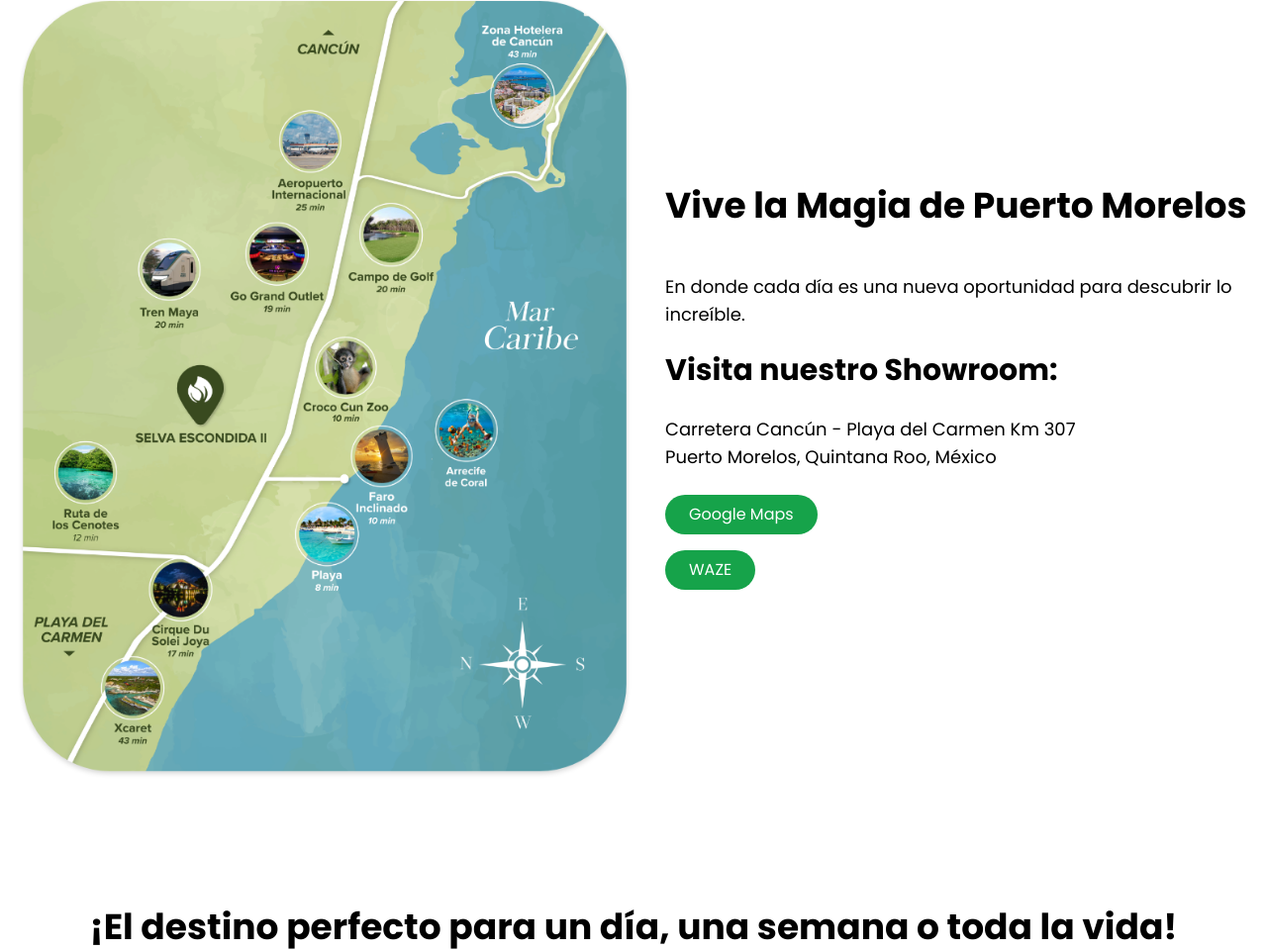
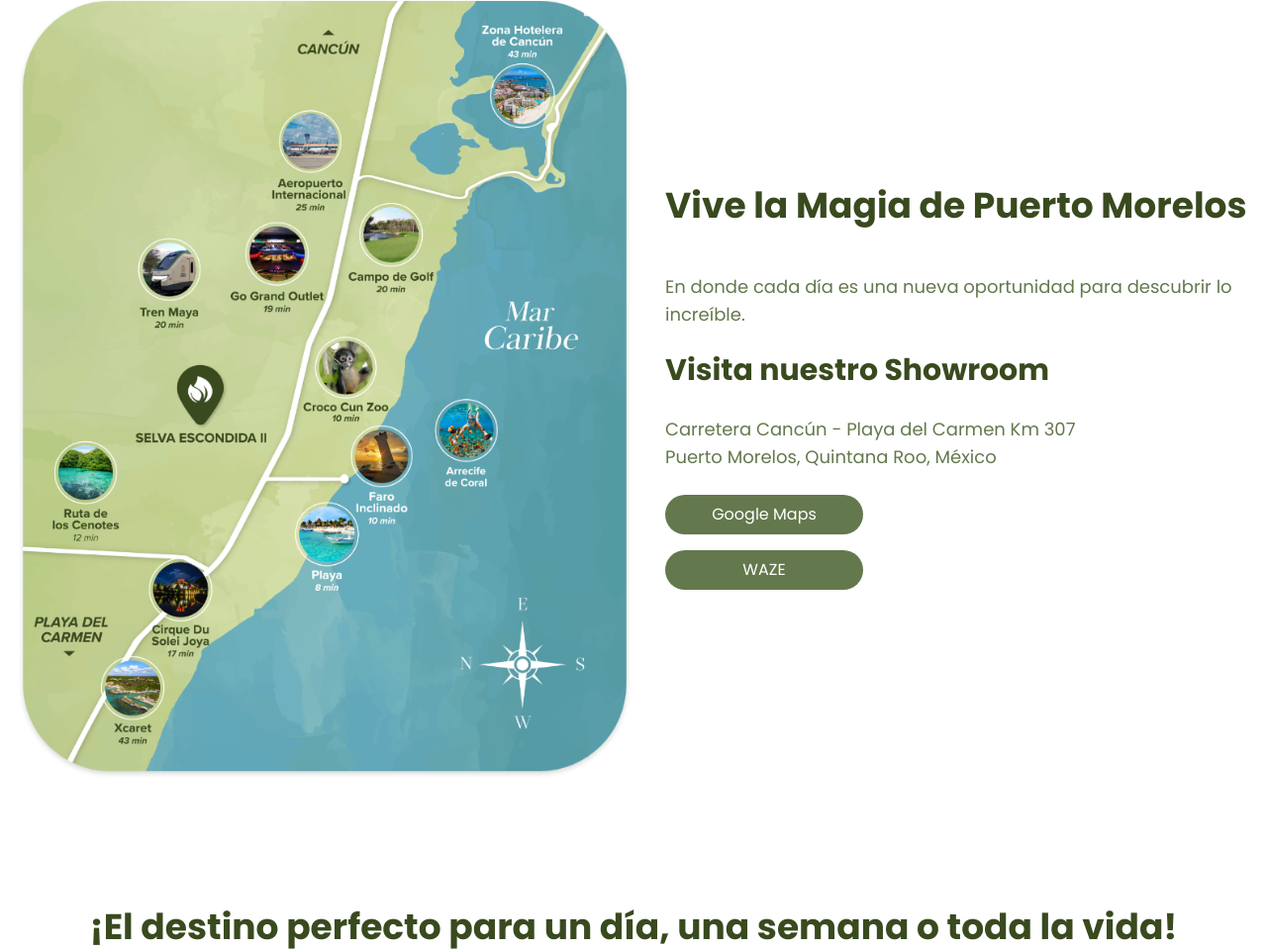
Before and after one commit to holomdev/selva, a plain HTML site: page index.html in a window 1280 px wide. Shown: the part 2939-3900 px from the top of the page at 99% size. Drawn offline with nearby package versions, Linux system fonts and the light colour scheme.

Commit message:
color fixes

```diff
--- a/index.html
+++ b/index.html
@@ -11,6 +11,22 @@
         body {
             font-family: 'Poppins', sans-serif;
         }
+
+        /* colors */
+        .darkMossColor {
+            color: #394a1f;
+        }
+        .darkMossBg {
+            background: #394a1f;
+        }
+
+        .fernGreenColor {
+            color: #64784D;
+        }
+        .fernGreenBg {
+            background: #64784D;
+        }
+
         @keyframes float {
             0% { transform: translateY(0px); }
             50% { transform: translateY(-10px); }
@@ -49,9 +65,6 @@
         }
         .hover-effect:hover .image-title {
             animation: fadeInUp 0.3s ease-out forwards;
-        }
-        .fernGreen {
-            background: #64784D;
         }
 
         .swiper-container {
@@ -307,20 +320,20 @@
                         <img src="/assets/images/mapa.png" alt="Mapa de Puerto Morelos" class="w-full">
                     </div>
                     <div class="w-full md:w-1/2 md:pl-8">
-                        <h2 class="text-4xl font-bold mb-12">Vive la Magia de Puerto Morelos</h2>
-                        <p class="text-lg mb-6">
+                        <h2 class="text-4xl font-bold mb-12 darkMossColor">Vive la Magia de Puerto Morelos</h2>
+                        <p class="text-lg mb-6 fernGreenColor">
                             En donde cada día es una nueva oportunidad para descubrir lo increíble.
                         </p>
-                        <h3 class="text-3xl font-bold ">Visita nuestro Showroom:</h3>
-                        <p class="text-lg mb-6">
+                        <h3 class="text-3xl font-bold darkMossColor">Visita nuestro Showroom</h3>
+                        <p class="text-lg mb-6 fernGreenColor">
                             <br>Carretera Cancún - Playa del Carmen Km 307
                             <br>Puerto Morelos, Quintana Roo, México
                         </p>
                         <p class="mb-4">
-                            <a href="#" class="inline-block bg-green-600 text-white py-2 px-6 rounded-full hover:bg-green-700 transition duration-300">Google Maps</a>
+                            <a href="#" class="inline-flex justify-center text-white py-2 px-6 rounded-full transition duration-300 fernGreenBg min-w-[200px]">Google Maps</a>
                         </p>
                         <p>
-                            <a href="#" class="inline-block bg-green-600 text-white py-2 px-6 rounded-full hover:bg-green-700 transition duration-300">WAZE</a>
+                            <a href="#" class="inline-flex justify-center text-white py-2 px-6 rounded-full transition duration-300 fernGreenBg min-w-[200px]">WAZE</a>
                         </p>
                     </div>
                 </div>
@@ -329,7 +342,7 @@
 
         <section class="py-16 bg-white">
             <div class="container mx-auto px-4 text-center">
-                <h2 class="text-4xl font-bold mb-8">¡El destino perfecto para un día, una semana o toda la vida!</h2>
+                <h2 class="text-4xl font-bold mb-8 darkMossColor">¡El destino perfecto para un día, una semana o toda la vida!</h2>
                 <div class="space-x-4 mb-8">
                     <div class="swiper-container">
                         <div class="swiper-wrapper">
@@ -347,18 +360,18 @@
                         <div class="swiper-button-prev"></div>
                     </div>
                 </div>
-                <p class="text-lg mb-8">
-                    Invierte inteligente en Puerto Morelos
+                <h3 class="text-2xl font-bold darkMossColor">Invierte inteligente en Puerto Morelos</h3>
+                <p class="text-xl mb-8 fernGreenColor">
                     <br>Con una alta demanda turística y un entorno natural espectacular,
                     <br>tus rentas vacacionales serán un éxito asegurado.
                 </p>
-                <a href="#" class="inline-block bg-blue-600 text-white py-3 px-8 rounded-full text-lg hover:bg-blue-700 transition duration-300">Conoce Más</a>
+                <a href="#" class="inline-block text-white py-3 px-8 rounded-full text-lg transition duration-300 fernGreenBg">Conoce Más</a>
             </div>
         </section>
 
     </main>
 
-    <footer class="text-white py-8 fernGreen">
+    <footer class="text-white py-8 fernGreenBg">
         <div class="container mx-auto px-4">
             <div class="flex flex-wrap justify-between">
                 <div class="w-full md:w-1/4 mb-6 md:mb-0">
```
